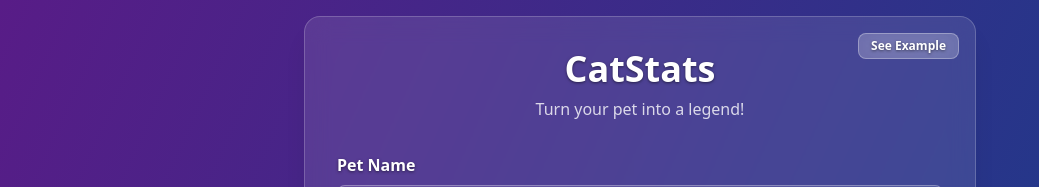
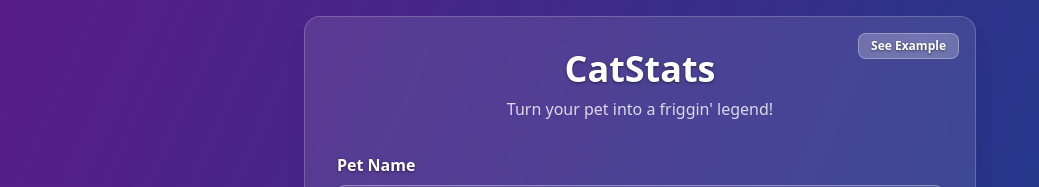
Before and after one commit to aadjones/cat-stats, a React (Vite) app: page / in a window 1280 px wide. Shown: the top 187 px of the page, without its empty margins (0-1039 px from the left). Built offline with nearby package versions, Linux system fonts and the light colour scheme.

Commit message:
add 'friggin' to see if changes are being pulled

```diff
--- a/src/components/PetPersonalityAnalyzer.tsx
+++ b/src/components/PetPersonalityAnalyzer.tsx
@@ -188,7 +188,7 @@ export function PetPersonalityAnalyzer() {
                 CatStats
               </h1>
               <p className="text-sm sm:text-base text-white/80">
-                Turn your pet into a legend!
+                Turn your pet into a friggin' legend!
               </p>
             </div>
 
```
